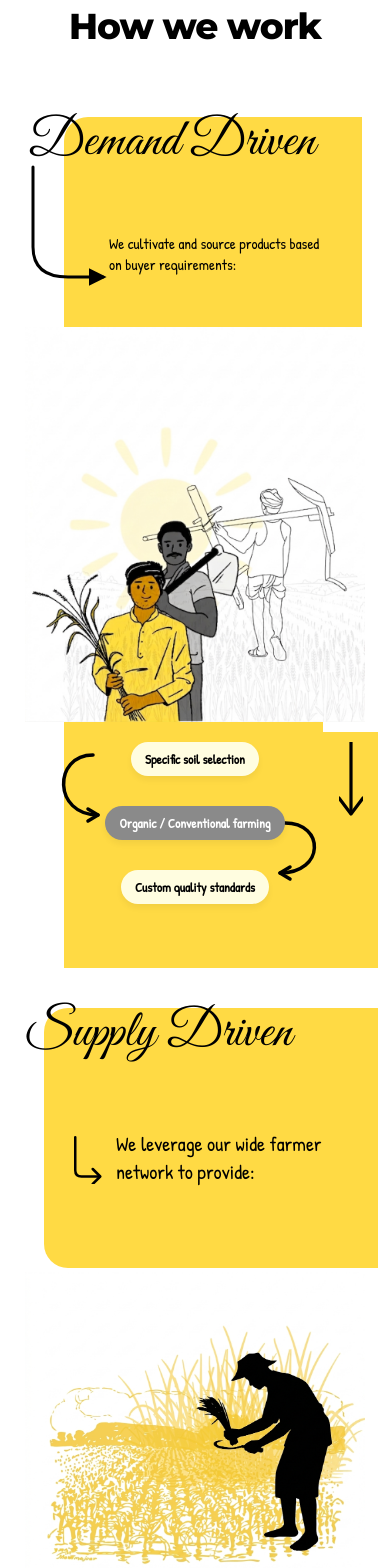
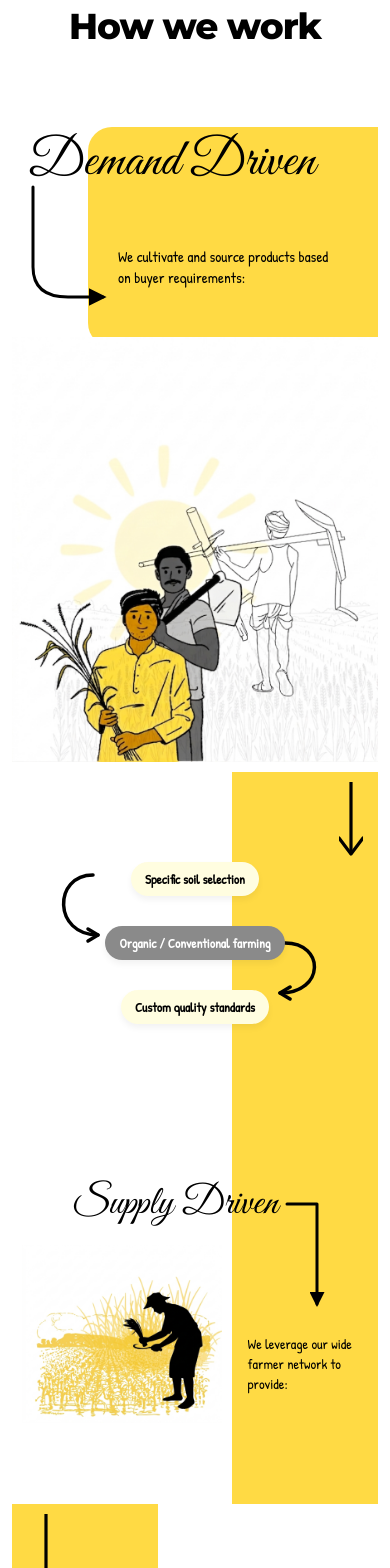
Before and after one commit to Rishidevlx/agri-about, a React (Vite) app: page / in a window 390 px wide. Shown: the part 1300-2868 px from the top of the page. Built offline with nearby package versions, Linux system fonts and the light colour scheme.

Commit message:
Mobile 50%

```diff
--- a/src/components/HowWeWork.tsx
+++ b/src/components/HowWeWork.tsx
@@ -39,29 +39,31 @@ const HowWeWork: React.FC = () => {
       {isMobile ? (
         <div style={{ position: 'relative', overflowX: 'hidden' }}>
 
-          <div style={{ padding: '0 16px', position: 'relative', zIndex: 10 }}>
+          <div style={{ padding: '0 16px', position: 'relative', zIndex: 10, background: `linear-gradient(to right, #ffffff 65%, ${YELLOW} 65%)` }}>
             <h3 style={{
               fontFamily: SCRIPT, fontSize: '52px', fontWeight: 400,
               color: '#000', lineHeight: '1',
-              position: 'absolute', top: '0px', left: '16px',
+              position: 'absolute', top: '10px', left: '16px',
               zIndex: 10,
             }}>Demand Driven</h3>
 
             {/* Absolute Arrow starting under 'D' (left: 16px) and curving into yellow box - Pointing to content */}
-            <svg width="200" height="250" viewBox="0 0 200 250" fill="none" style={{ position: 'absolute', left: '16px', top: '50px', zIndex: 15, overflow: 'visible' }}>
+            <svg width="200" height="250" viewBox="0 0 200 250" fill="none" style={{ position: 'absolute', left: '16px', top: '60px', zIndex: 15, overflow: 'visible' }}>
               <path d="M 5 0 L 5 80 Q 5 110 40 110 L 75 110"
                 stroke="#000" strokeWidth="3" strokeLinecap="round" strokeLinejoin="round" markerEnd="url(#arrowhead-mobile)" />
             </svg>
 
-            {/* First Yellow Box - Sharp Bottom Corners to Connect Below */}
+            {/* First Yellow Box - Positioned on the split */}
             <div style={{
               backgroundColor: YELLOW,
-              borderRadius: '24px 0 0 0', // Sharp bottom
-              marginLeft: '36px',
-              marginTop: '45px',
-              padding: '95px 16px 40px 45px',
+              borderRadius: '24px 0 0 24px',
+              marginLeft: '60px',
+              marginTop: '55px',
+              padding: '100px 16px 40px 30px',
               minHeight: '220px',
-              display: 'flex', alignItems: 'center'
+              display: 'flex', alignItems: 'center',
+              position: 'relative',
+              zIndex: 5
             }}>
               <p style={{ fontFamily: PILL_FNT, fontSize: '15px', fontWeight: 500, color: '#000', lineHeight: '1.4', margin: 0 }}>
                 We cultivate and source products based<br />on buyer requirements:
@@ -69,22 +71,25 @@ const HowWeWork: React.FC = () => {
             </div>
           </div>
 
-          {/* Connection Area - Yellow matches the 36px margin of the box above (16px padding + 36px margin = 52px) */}
-          <div style={{ position: 'relative', background: isMobile ? `linear-gradient(to right, #ffffff 52px, ${YELLOW} 52px, ${YELLOW} 85%, #ffffff 85%)` : `linear-gradient(to right, #ffffff 52px, ${YELLOW} 52px)` }}>
-            <img src={hww1} alt="Farmers" style={{ width: '100%', maxWidth: '340px', height: 'auto', margin: '0 auto', display: 'block', transform: 'translateY(-10px)', position: 'relative', zIndex: 10 }} />
+          {/* Connection Area - Removing yellow strip for full-width image as requested */}
+          <div style={{ position: 'relative', background: '#fff' }}>
+            <img src={hww1} alt="Farmers" style={{ width: '100%', height: 'auto', margin: '0 auto', display: 'block', transform: 'translateY(-10px)', position: 'relative', zIndex: 10 }} />
           </div>
 
-          {/* Steps Block */}
+          {/* Steps Block - Split continues */}
           <div style={{
-            background: `linear-gradient(to right, #ffffff 52px, ${YELLOW} 52px)`,
-            padding: '10px 0 64px',
+            background: `linear-gradient(to right, #ffffff 60%, ${YELLOW} 60%)`,
+            padding: '10px 0 60px',
             position: 'relative'
           }}>
-            {/* Down arrow pushed to the far right edge to avoid overlap */}
+            {/* Down arrow directly below image */}
             <svg width="24" height="80" viewBox="0 0 30 100" style={{ position: 'absolute', top: '10px', right: '4%', zIndex: 5 }}>
               <line x1="15" y1="0" x2="15" y2="85" stroke="#000" strokeWidth="4" strokeLinecap="round" />
               <path d="M 0 70 L 15 90 L 30 70" stroke="#000" strokeWidth="4" strokeLinecap="round" strokeLinejoin="round" fill="none" />
             </svg>
+            {/* 200px gap between arrow and cards */}
+            <div style={{ height: '80px' }} />
+
             {/* Pill 1 */}
             <div style={{ width: '100%', display: 'flex', justifyContent: 'center', marginBottom: '30px' }}>
               <div style={{ position: 'relative', display: 'inline-block', zIndex: 10 }}>
--- a/src/components/SupplyDriven.tsx
+++ b/src/components/SupplyDriven.tsx
@@ -21,39 +21,55 @@ const SupplyDriven: React.FC = () => {
       </svg>
       {/* ══ TOP BLOCK ══ */}
       {isMobile ? (
-        /* ─ MOBILE: layout matching screenshot style ─ */
-        <div style={{ backgroundColor: '#fff', paddingBottom: '32px', position: 'relative' }}>
+        /* ─ MOBILE: Expanded Yellow Architecture ─ */
+        <div style={{ position: 'relative', overflowX: 'hidden' }}>
 
+          {/* Section 1: Header (60/40 Split) */}
+          <div style={{
+            padding: '100px 0 20px',
+            background: `linear-gradient(to right, #ffffff 60%, ${YELLOW} 40%)`, // Fixed gradient syntax
+            minHeight: '160px',
+            position: 'relative',
+            display: 'flex',
+            justifyContent: 'center',
+            alignItems: 'center'
+          }}>
             <h3 style={{
-            fontFamily: SCRIPT, fontSize: '52px', fontWeight: 400,
-            color: '#000', lineHeight: '1',
-            position: 'absolute', top: '0px', left: '12px',
-            zIndex: 10,
+              fontFamily: SCRIPT, fontSize: '40px', fontWeight: 400,
+              color: '#000', lineHeight: '1', margin: 0,
+              position: 'relative', zIndex: 10,
+              textAlign: 'center',
+              transform: 'translateX(-20px)'
             }}>
               Supply Driven
             </h3>
 
+            {/* Sharp L-Arrow shifted further RIGHT */}
+            <svg width="120" height="150" viewBox="0 0 120 150" fill="none" style={{ position: 'absolute', left: '75%', top: '120px', zIndex: 15, overflow: 'visible' }}>
+              <path d="M 0 0 L 30 0 L 30 100"
+                stroke="#000" strokeWidth="3" strokeLinecap="round" strokeLinejoin="round" markerEnd="url(#arrowhead-supply)" />
+            </svg>
+          </div>
+
+          {/* Section 2: Image (Left 60%) / Text (Right 40%) */}
+          <div style={{ display: 'flex', minHeight: '340px', marginTop: '-80px', position: 'relative', zIndex: 5 }}>
+            {/* Left 60% - White with Image */}
+            <div style={{ flex: '0 0 60%', backgroundColor: '#fff', display: 'flex', alignItems: 'center', justifyContent: 'center', padding: '10px' }}>
+              <img src={hww2} alt="Farmer" style={{ width: '100%', height: 'auto', objectFit: 'contain' }} />
+            </div>
+            {/* Right 40% - Yellow with Text */}
             <div style={{
-            backgroundColor: YELLOW, borderRadius: '24px 0 0 24px',
-            margin: '40px 0 24px 32px',
-            padding: '80px 20px 40px',
-            minHeight: '260px',
-            display: 'flex', alignItems: 'center'
+              flex: '0 0 40%',
+              backgroundColor: YELLOW,
+              padding: '100px 16px 40px',
+              display: 'flex',
+              alignItems: 'center'
             }}>
-            <div style={{ display: 'flex', alignItems: 'flex-start', gap: '12px' }}>
-              <svg width="40" height="50" viewBox="0 0 60 80" fill="none" style={{ flexShrink: 0, marginTop: '4px' }}>
-                <path d="M 16 5 L 16 58 Q 16 68 26 68 L 55 68"
-                  stroke="#000" strokeWidth="4" strokeLinecap="round" strokeLinejoin="round" />
-                <path d="M 44 56 L 56 68 L 44 80"
-                  stroke="#000" strokeWidth="4" strokeLinecap="round" strokeLinejoin="round" fill="none" />
-              </svg>
-              <p style={{ fontFamily: PILL_FNT, fontSize: '20px', color: '#000', lineHeight: '1.4', margin: 0, paddingRight: '12px' }}>
+              <p style={{ fontFamily: PILL_FNT, fontSize: '14px', fontWeight: 500, color: '#000', lineHeight: '1.4', margin: 0 }}>
                 We leverage our wide farmer network to provide:
               </p>
             </div>
           </div>
-
-          <img src={hww2} alt="Farmer" style={{ width: '100%', maxWidth: '340px', height: 'auto', margin: '0 auto', display: 'block', transform: 'translateY(-20px)' }} />
         </div>
       ) : (
         /* ─ DESKTOP: flex split row ─ */
@@ -94,26 +110,28 @@ const SupplyDriven: React.FC = () => {
 
       {/* ══ STEPS BLOCK ══ */}
       {isMobile ? (
-        /* ─ MOBILE: exact layout with staggered pills and precise arrows ─ */
+        /* ─ MOBILE: Staggered Split (Yellow Left 40% / White Right 60%) ─ */
         <div style={{
-          background: `linear-gradient(to right, ${YELLOW} 50%, #ffffff 50%)`,
+          background: `linear-gradient(to right, ${YELLOW} 40%, #ffffff 40%)`,
           padding: '20px 0 64px',
           position: 'relative',
           overflowX: 'hidden'
         }}>
-          {/* Down arrow smaller and pushed to the left inside yellow layer */}
-          <svg width="24" height="80" viewBox="0 0 30 100" style={{ position: 'absolute', top: '20px', left: '6%', zIndex: 5 }}>
+          {/* Down arrow directly below image */}
+          <svg width="24" height="80" viewBox="0 0 30 100" style={{ position: 'absolute', top: '10px', left: '6%', zIndex: 5 }}>
             <line x1="15" y1="0" x2="15" y2="85" stroke="#000" strokeWidth="4" strokeLinecap="round"/>
             <path d="M 0 70 L 15 90 L 30 70" stroke="#000" strokeWidth="4" strokeLinecap="round" strokeLinejoin="round" fill="none"/>
           </svg>
+          {/* 200px gap between arrow and cards */}
+          <div style={{ height: '280px' }} />
 
-          <div style={{ display: 'flex', flexDirection: 'column', alignItems: 'center', gap: '28px', padding: '0 16px', marginTop: '250px' }}>
+          <div style={{ display: 'flex', flexDirection: 'column', alignItems: 'center', gap: '28px', padding: '0 16px', marginTop: '0' }}>
 
-            {/* Pill 1 - shifted left */}
-            <div style={{ width: '100%', display: 'flex', justifyContent: 'center' }}>
-              <div style={{ position: 'relative', marginRight: '40px', display: 'inline-block' }}>
+            {/* Pill 1 - Shifted to the RIGHT (White side) */}
+            <div style={{ width: '100%', display: 'flex', justifyContent: 'flex-end', paddingRight: '10%' }}>
+              <div style={{ position: 'relative', display: 'inline-block' }}>
                 <MobilePill bg="#FFFDE0" color="#000">Export Quality Products</MobilePill>
-                {/* Left curved arrow connecting to Pill 2 */}
+                {/* Arrow from Pill 1 to Pill 2 */}
                 <svg width="60" height="80" style={{ position: 'absolute', right: '100%', top: '50%', overflow: 'visible', zIndex: 1 }}>
                   <path d="M 60 0 C 10 10, 10 50, 75 60" stroke="#000" strokeWidth="3.5" fill="none" strokeLinecap="round" strokeLinejoin="round"/>
                   <path d="M 63 52 L 75 60 L 63 68" stroke="#000" strokeWidth="3.5" strokeLinecap="round" strokeLinejoin="round" fill="none"/>
@@ -121,25 +139,22 @@ const SupplyDriven: React.FC = () => {
               </div>
             </div>
 
-            {/* Pill 2 - shifted right */}
-            <div style={{ width: '100%', display: 'flex', justifyContent: 'center' }}>
-              <div style={{ position: 'relative', marginLeft: '40px', display: 'inline-block' }}>
+            {/* Pill 2 - Shifted slightly LEFT but still touching white area */}
+            <div style={{ width: '100%', display: 'flex', justifyContent: 'flex-end', paddingRight: '20%' }}>
+              <div style={{ position: 'relative', display: 'inline-block' }}>
                 <MobilePill bg="#8A8A8A" color="#fff">Competitive pricing</MobilePill>
-                {/* Right curved arrow connecting to Pill 3 */}
+                {/* Arrow from Pill 2 to Pill 3 */}
                 <svg width="60" height="80" style={{ position: 'absolute', left: '100%', top: '50%', overflow: 'visible', zIndex: 1 }}>
-                  <path d="M 0 0 C 50 10, 50 50, -25 60" stroke="#000" strokeWidth="3.5" fill="none" strokeLinecap="round" strokeLinejoin="round"/>
-                  <path d="M -13 52 L -25 60 L -13 68" stroke="#000" strokeWidth="3.5" strokeLinecap="round" strokeLinejoin="round" fill="none"/>
+                  <path d="M 0 0 C 50 10, 50 50, -15 60" stroke="#000" strokeWidth="3.5" fill="none" strokeLinecap="round" strokeLinejoin="round"/>
+                  <path d="M -3 52 L -15 60 L -3 68" stroke="#000" strokeWidth="3.5" strokeLinecap="round" strokeLinejoin="round" fill="none"/>
                 </svg>
               </div>
             </div>
 
-            {/* Pill 3 - shifted left */}
-            <div style={{ width: '100%', display: 'flex', justifyContent: 'center' }}>
-              <div style={{ position: 'relative', marginRight: '40px', display: 'inline-block' }}>
+            {/* Pill 3 - Shifted to the RIGHT */}
+            <div style={{ width: '100%', display: 'flex', justifyContent: 'flex-end', paddingRight: '10%' }}>
               <MobilePill bg="#FFFDE0" color="#000">Faster turnaround</MobilePill>
             </div>
-            </div>
-
           </div>
         </div>
       ) : (
```
Lines whose indentation alone changed are shown as unchanged.
